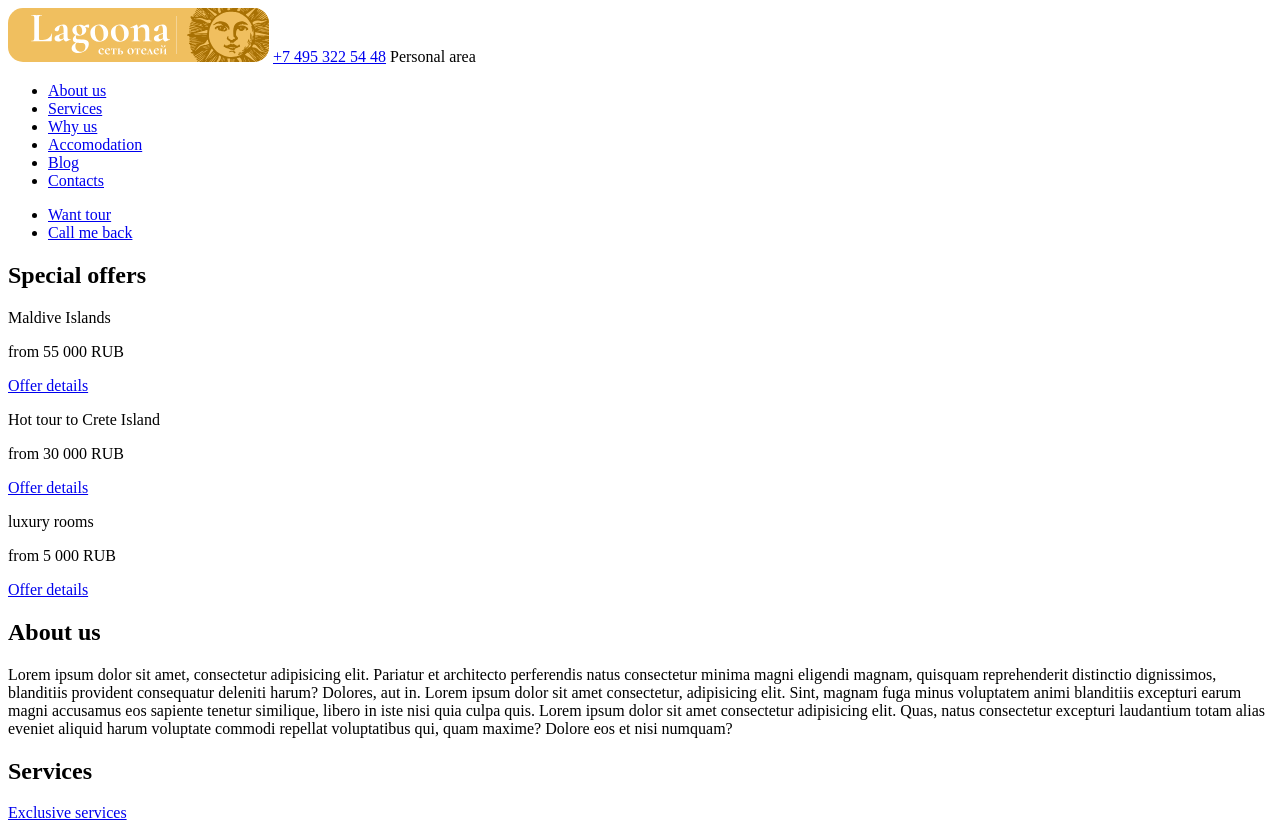
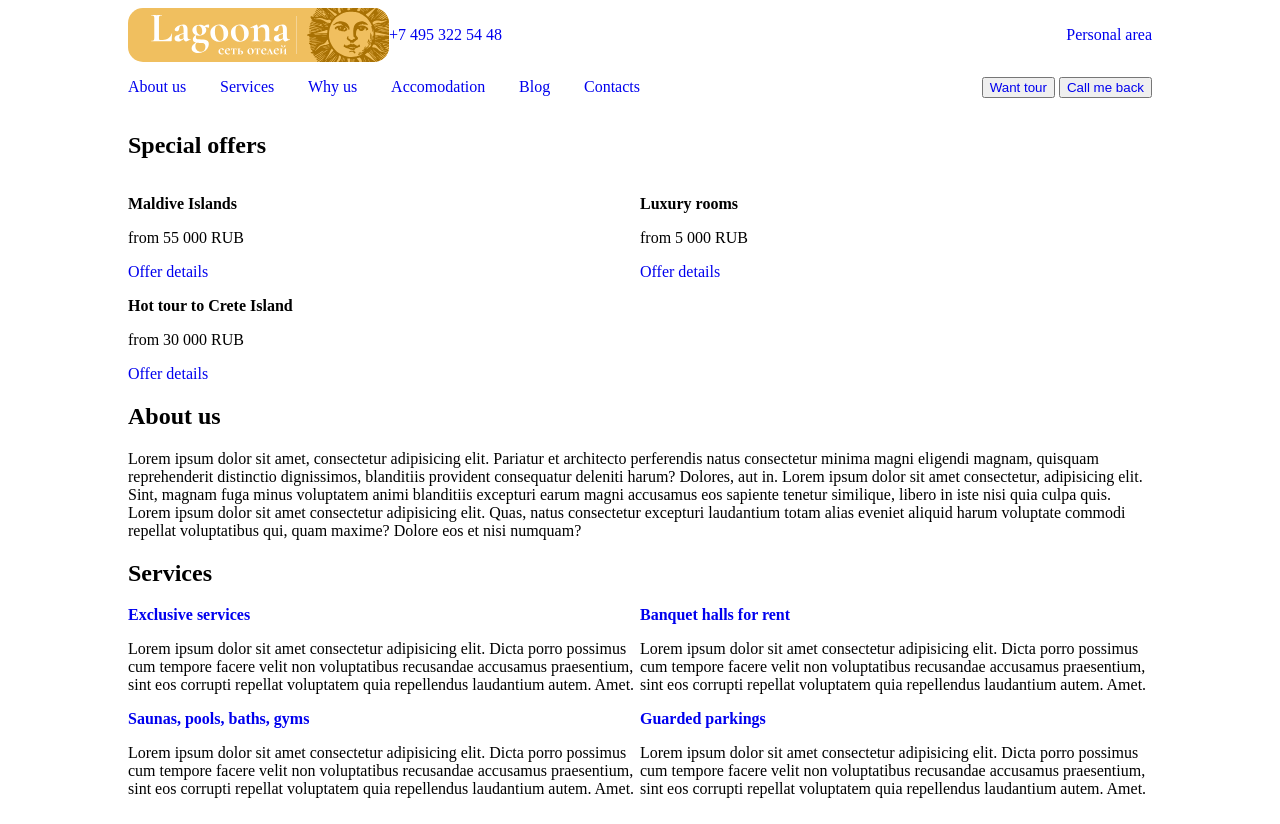
Before and after one commit to pfellow/Lego, a plain HTML site: page index.html in a window 1280 px wide. Shown: the top 824 px of the page. Drawn offline with Linux system fonts and the light colour scheme.

Commit message:
part 6: added flexboxes

```diff
--- /dev/null
+++ b/css/styles.css
@@ -0,0 +1,86 @@
+.main {
+    width: 80vw;
+    margin: 0 auto;
+}
+
+a {
+    text-decoration: none;
+}
+
+.logo {
+    display: flex;
+    justify-content: space-between;
+}
+
+.logo-phone,
+.personal-area {
+    width: 50%;
+    display: flex;
+    align-items: center;
+}
+
+.personal-area {
+    display: flex;
+    align-items: center;
+    justify-content: flex-end;
+}
+
+.nav-top {
+    width: 100%;
+    display: flex;
+    align-items: center;
+}
+
+.main-menu-list,
+.menu-buttons-list {
+    width: 50%;
+    display: flex;
+    align-items: center;
+}
+
+.main-menu-list {
+    justify-content: space-between;
+}
+
+.menu-buttons-list {
+    justify-content: flex-end;
+}
+
+li {
+    list-style-type: none;
+  }
+
+ul {
+    margin-left: 0;
+    padding-left: 0;
+}
+
+.specials,
+.services-tiles,
+.advantages,
+.accomodations {
+    width: 100%;
+    display: flex;
+    flex-wrap: wrap;
+    justify-content: space-between;
+}
+
+.specials-left,
+.luxury-rooms,
+.service-tile {
+    width: 50%;
+}
+
+.special-title,
+.service-link,
+.special-title-right {
+    font-weight: bold;
+}
+
+.advantage {
+    width: 25%;
+}
+
+.accomodation {
+    width: 33%;
+}
--- a/index.html
+++ b/index.html
@@ -5,6 +5,7 @@
     <meta charset="UTF-8">
     <meta http-equiv="X-UA-Compatible" content="IE=edge">
     <meta name="viewport" content="width=device-width, initial-scale=1.0">
+    <link rel="stylesheet" href="css/styles.css">
     <title>Lagoona</title>
 </head>
 
@@ -12,12 +13,15 @@
     <div class="main">
         <header>
             <div class="logo">
-                <img src="img/logo.svg" alt="Lagoona logo">
-                <a href="tel:+74953225448" class="phone">+7 495 322 54 48</a>
-                <span class="personal-area">Personal area</span>
+                <div class="logo-phone">
+                    <img src="img/logo.svg" alt="Lagoona logo">
+                    <a href="tel:+74953225448" class="phone">+7 495 322 54 48</a>
+                </div>
+                <div class="personal-area">
+                    <a href="#">Personal area</a>
+                </div>
             </div>
             <nav class="nav-top">
-                <div class="main-menu">
                     <ul class="main-menu-list">
                         <li><a href="#about">About us</a></li>
                         <li><a href="#services">Services</a></li>
@@ -26,13 +30,12 @@
                         <li><a href="#">Blog</a></li>
                         <li><a href="#">Contacts</a></li>
                     </ul>
-                </div>
-                <div class="menu-buttons">
-                    <ul class="menu-buttons-list">
-                        <li><a href="#">Want tour</a></li>
-                        <li><a href="#">Call me back</a></li>
-                    </ul>
-                </div>
+                    <div class="menu-buttons-list">
+                        <div class="menu-buttons">
+                            <button><a href="#">Want tour</a></button>
+                        <button><a href="#">Call me back</a></button>
+                        </div>
+                    </div>
             </nav>
         </header>
         <h2>Special offers</h2>
@@ -49,8 +52,8 @@
                     <a href="#" class="special-link">Offer details</a>
                 </div>
             </div>
-            <div class="luxury rooms">
-                <p class="special-title-right">luxury rooms</p>
+            <div class="luxury-rooms">
+                <p class="special-title-right">Luxury rooms</p>
                 <p class="special-price-right">from 5 000 RUB</p>
                 <a href="#" class="special-link">Offer details</a>
             </div>
@@ -134,7 +137,7 @@
                         Barcelona, Spain
                     </div>
                     <div class="rooms">
-                        <a href="#">Rooms</a>
+                        <button><a href="#">Rooms</a></button>
                     </div>
                 </div>
                 <div class="accomodation">
@@ -157,7 +160,7 @@
                         Barcelona, Spain
                     </div>
                     <div class="rooms">
-                        <a href="#">Rooms</a>
+                        <button><a href="#">Rooms</a></button>
                     </div>
                 </div>
                 <div class="accomodation">
@@ -180,7 +183,7 @@
                         Barcelona, Spain
                     </div>
                     <div class="rooms">
-                        <a href="#">Rooms</a>
+                        <button><a href="#">Rooms</a></button>
                     </div>
                 </div>
                 <div class="accomodation">
@@ -203,7 +206,7 @@
                         Barcelona, Spain
                     </div>
                     <div class="rooms">
-                        <a href="#">Rooms</a>
+                        <button><a href="#">Rooms</a></button>
                     </div>
                 </div>
                 <div class="accomodation">
@@ -226,7 +229,7 @@
                         Barcelona, Spain
                     </div>
                     <div class="rooms">
-                        <a href="#">Rooms</a>
+                        <button><a href="#">Rooms</a></button>
                     </div>
                 </div>
                 <div class="accomodation">
@@ -249,7 +252,7 @@
                         Barcelona, Spain
                     </div>
                     <div class="rooms">
-                        <a href="#">Rooms</a>
+                        <button><a href="#">Rooms</a></button>
                     </div>
                 </div>
                 <div class="accomodation">
@@ -272,7 +275,7 @@
                         Barcelona, Spain
                     </div>
                     <div class="rooms">
-                        <a href="#">Rooms</a>
+                        <button><a href="#">Rooms</a></button>
                     </div>
                 </div>
                 <div class="accomodation">
@@ -295,10 +298,10 @@
                         Barcelona, Spain
                     </div>
                     <div class="rooms">
-                        <a href="#">Rooms</a>
+                        <button><a href="#">Rooms</a></button>
                     </div>
                 </div>
-                <div class="accomodation-last">
+                <div class="accomodation accomodation-last">
                     <div class="all-accomodations">
                         <a href="#" class="all-accomodations-link">All accomodations</a>
                     </div>
```
